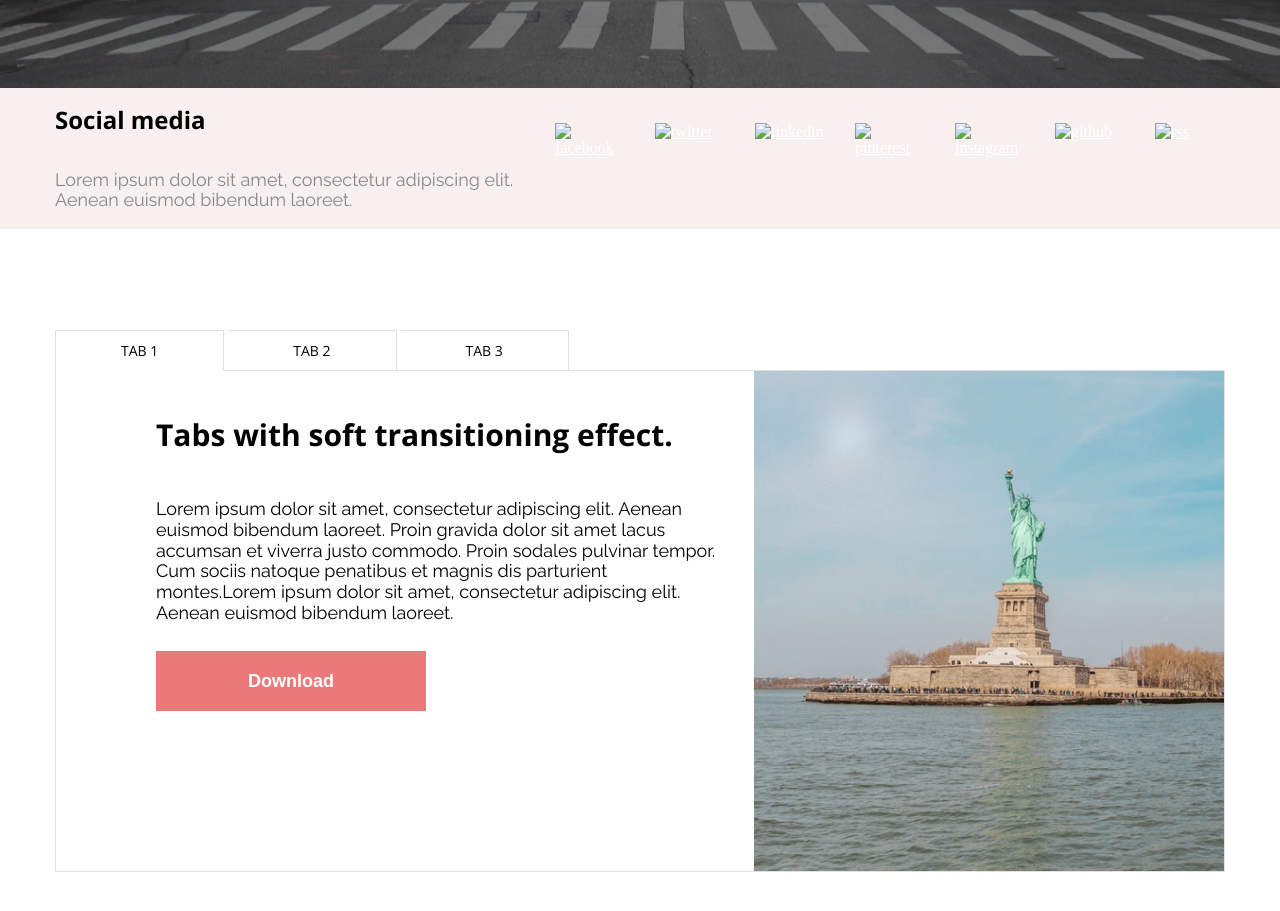
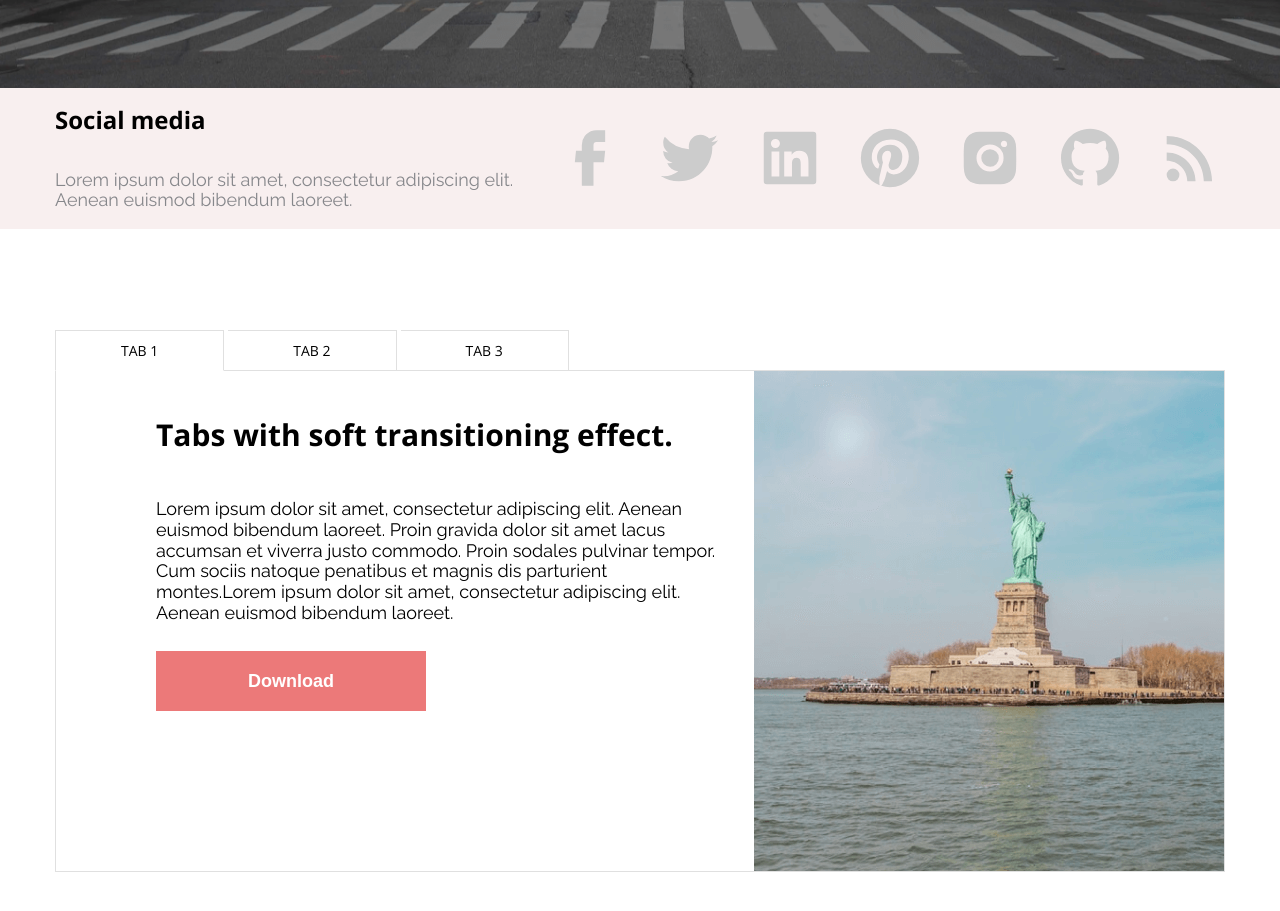
Before and after one commit to antonkryzhchenko/AXIT-project, a plain HTML site: page index.html in a window 1280 px wide. Shown: the part 880-1791 px from the top of the page. Drawn offline with nearby package versions, Linux system fonts and the light colour scheme.

Commit message:
add logo ways

```diff
--- a/index.html
+++ b/index.html
@@ -79,13 +79,13 @@
 				<p class="social__text">Lorem ipsum dolor sit amet, consectetur adipiscing elit. Aenean euismod bibendum laoreet.</p>
 			</div>
 			<ul class="social__links">
-				<li class="social__links-item"><a href="#!"><img class="social__links-img" src="./images/src/social/facebook_icon.svg" alt="facebook"></a></li>
-				<li class="social__links-item"><a href="#!"><img class="social__links-img" src="./images/src/social/twitter_icon.svg" alt="twitter"></a></li>
-				<li class="social__links-item"><a href="#!"><img class="social__links-img" src="./images/src/social/linkedin_icon.svg" alt="linkedin"></a></li>
-				<li class="social__links-item"><a href="#!"><img class="social__links-img" src="./images/src/social/pinterest_icon.svg" alt="pinterest"></a></li>
-				<li class="social__links-item"><a href="#!"><img class="social__links-img" src="./images/src/social/instagram_icon.svg" alt="instagram"></a></li>
-				<li class="social__links-item"><a href="#!"><img class="social__links-img" src="./images/src/social/github_icon.svg" alt="github"></a></li>
-				<li class="social__links-item"><a href="#!"><img class="social__links-img" src="./images/src/social/rss_icon.svg" alt="rss"></a></li>
+				<li class="social__links-item"><a href="#!"><img class="social__links-img" src="./images/dist/social/facebook_icon.svg" alt="facebook"></a></li>
+				<li class="social__links-item"><a href="#!"><img class="social__links-img" src="./images/dist/social/twitter_icon.svg" alt="twitter"></a></li>
+				<li class="social__links-item"><a href="#!"><img class="social__links-img" src="./images/dist/social/linkedin_icon.svg" alt="linkedin"></a></li>
+				<li class="social__links-item"><a href="#!"><img class="social__links-img" src="./images/dist/social/pinterest_icon.svg" alt="pinterest"></a></li>
+				<li class="social__links-item"><a href="#!"><img class="social__links-img" src="./images/dist/social/instagram_icon.svg" alt="instagram"></a></li>
+				<li class="social__links-item"><a href="#!"><img class="social__links-img" src="./images/dist/social/github_icon.svg" alt="github"></a></li>
+				<li class="social__links-item"><a href="#!"><img class="social__links-img" src="./images/dist/social/rss_icon.svg" alt="rss"></a></li>
 			</ul>
 			</div>
 		</div>
```
